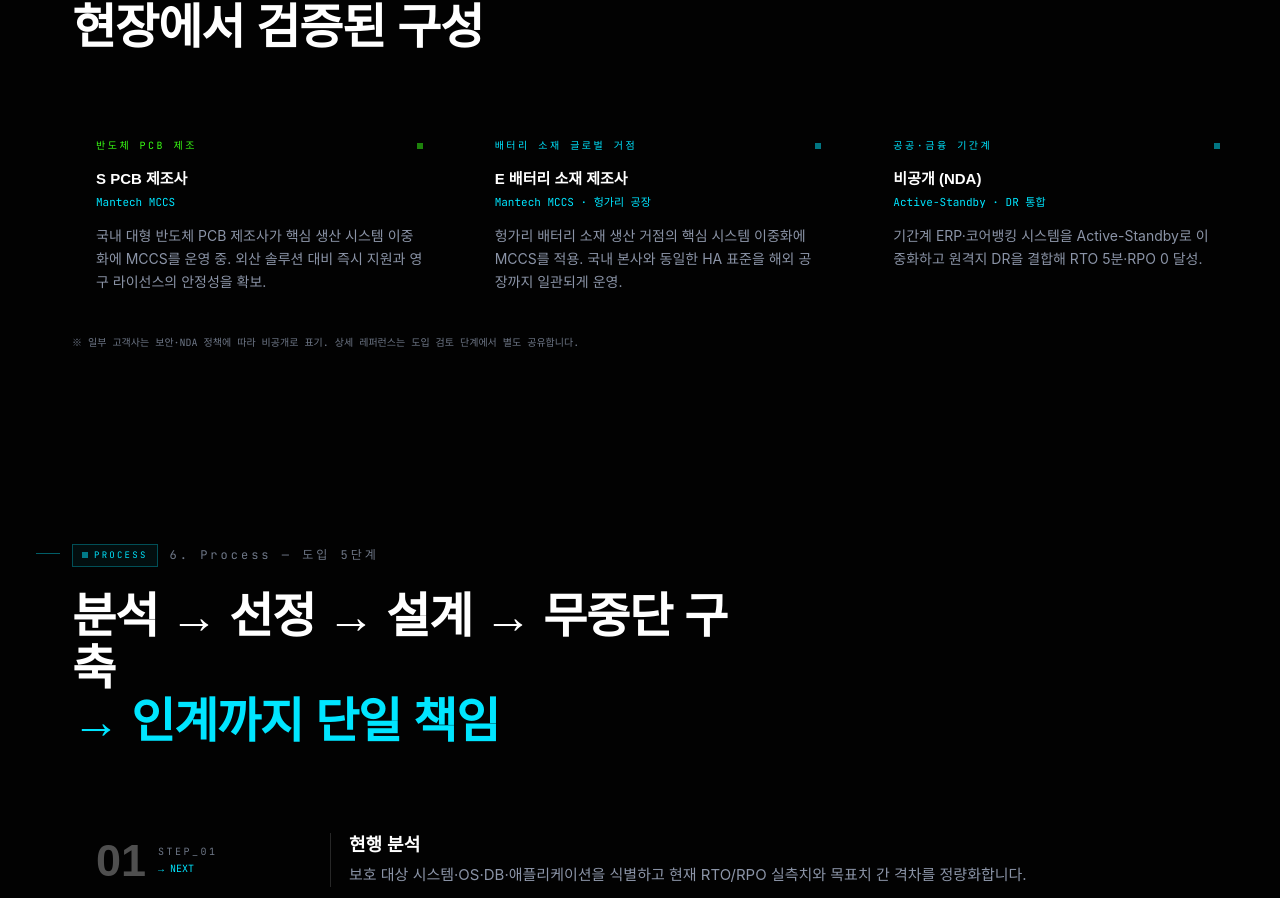
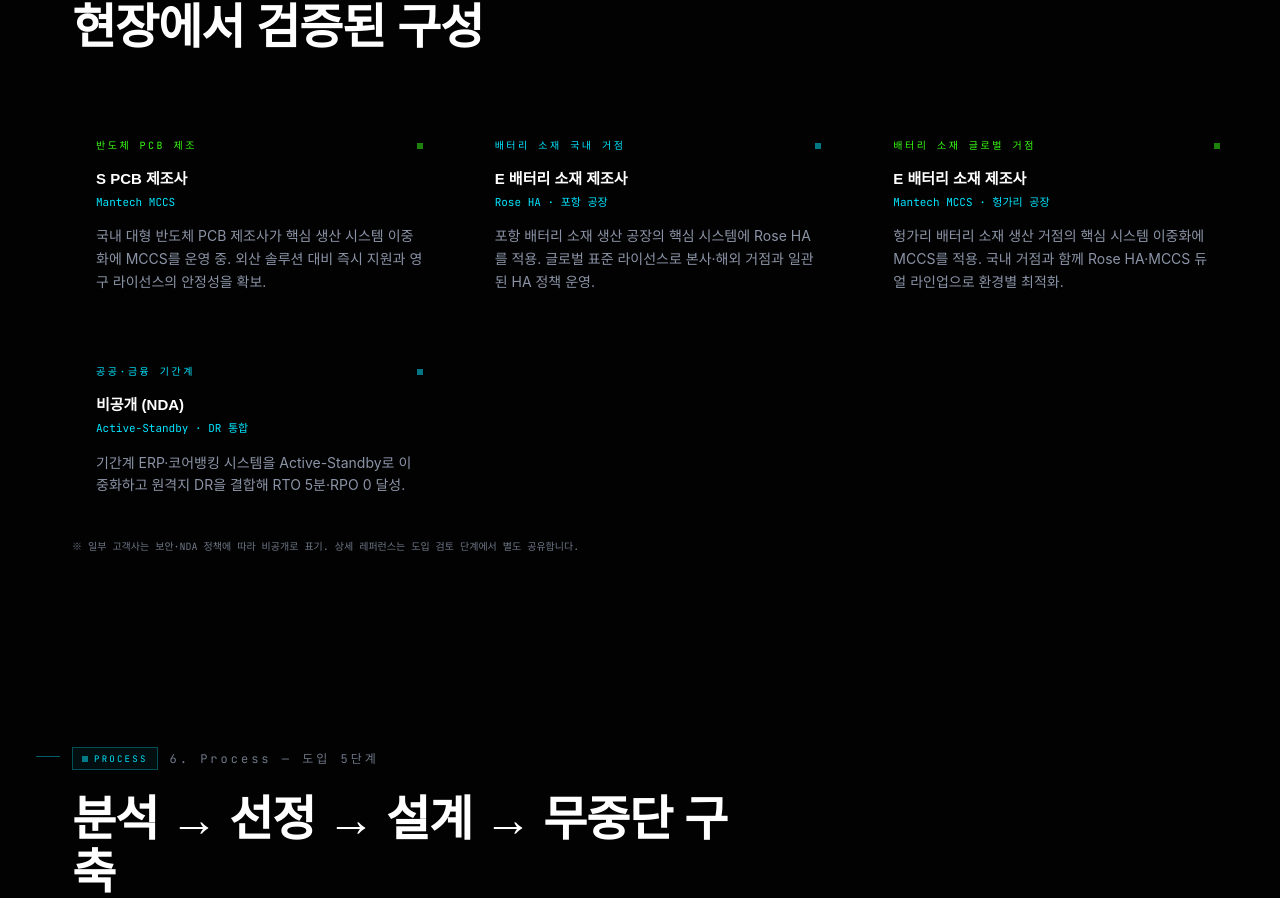
Before and after one commit to yumunix/einstech-landing, a Next.js app: page /ha-cluster in a window 1280 px wide. Shown: the part 4151-5049 px from the top of the page. Built offline with nearby package versions, Linux system fonts and the light colour scheme.

Commit message:
copy: add E사 포항 Rose HA reference, dual lineup story
E 배터리 소재 제조사 사례를 포항(Rose HA) + 헝가리(MCCS) 2개 카드로 분리.
같은 고객사에서 환경별로 Rose HA · MCCS 듀얼 라인업을 운영하는 점을
EINSTECH 강점으로 노출.

```diff
--- a/app/ha-cluster/page.jsx
+++ b/app/ha-cluster/page.jsx
@@ -179,11 +179,18 @@ const references = [
     color: "acid",
   },
   {
+    industry: "배터리 소재 국내 거점",
+    customer: "E 배터리 소재 제조사",
+    solution: "Rose HA · 포항 공장",
+    desc: "포항 배터리 소재 생산 공장의 핵심 시스템에 Rose HA를 적용. 글로벌 표준 라이선스로 본사·해외 거점과 일관된 HA 정책 운영.",
+    color: "cyan",
+  },
+  {
     industry: "배터리 소재 글로벌 거점",
     customer: "E 배터리 소재 제조사",
     solution: "Mantech MCCS · 헝가리 공장",
-    desc: "헝가리 배터리 소재 생산 거점의 핵심 시스템 이중화에 MCCS를 적용. 국내 본사와 동일한 HA 표준을 해외 공장까지 일관되게 운영.",
-    color: "cyan",
+    desc: "헝가리 배터리 소재 생산 거점의 핵심 시스템 이중화에 MCCS를 적용. 국내 거점과 함께 Rose HA·MCCS 듀얼 라인업으로 환경별 최적화.",
+    color: "acid",
   },
   {
     industry: "공공·금융 기간계",
```
